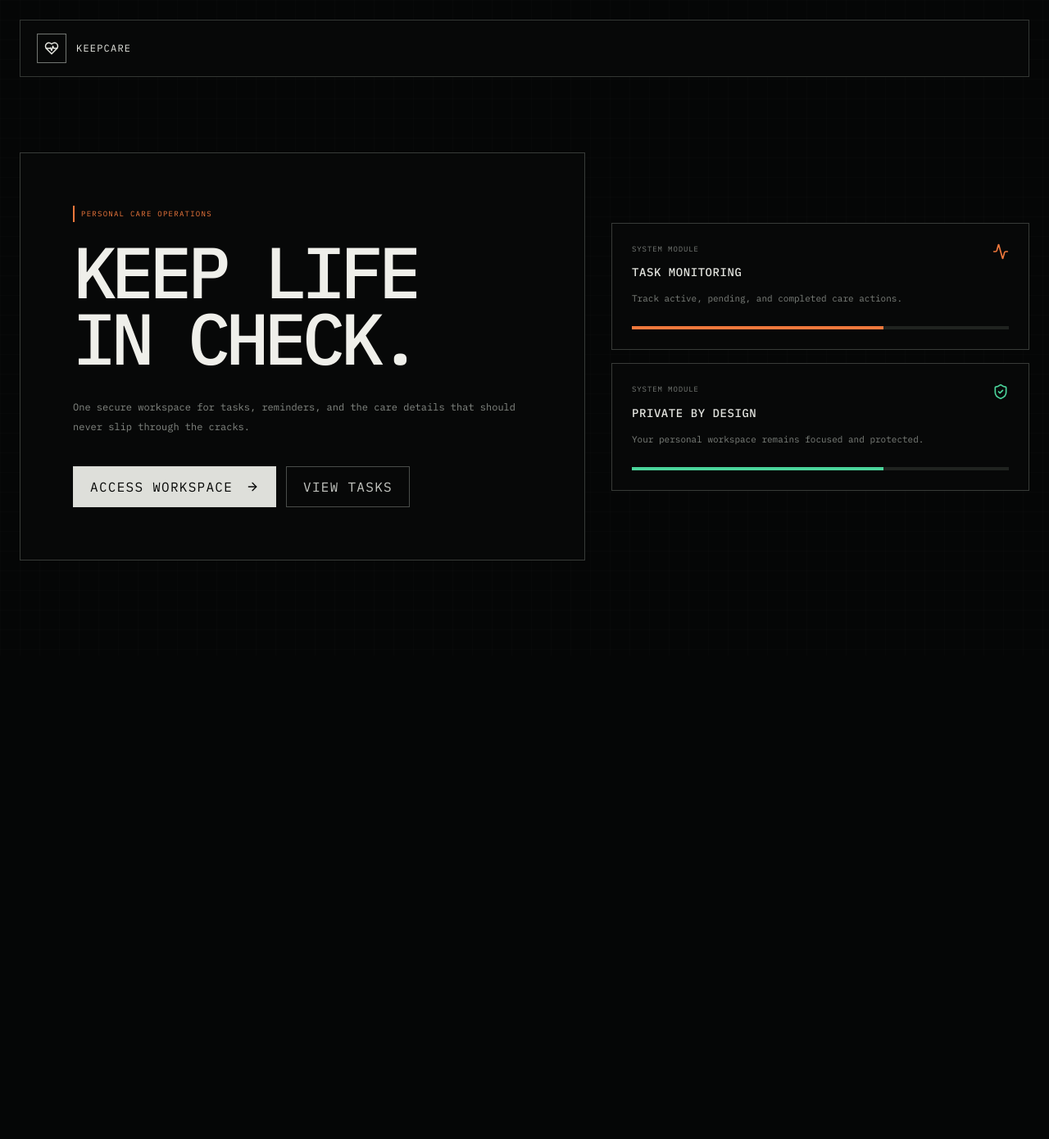
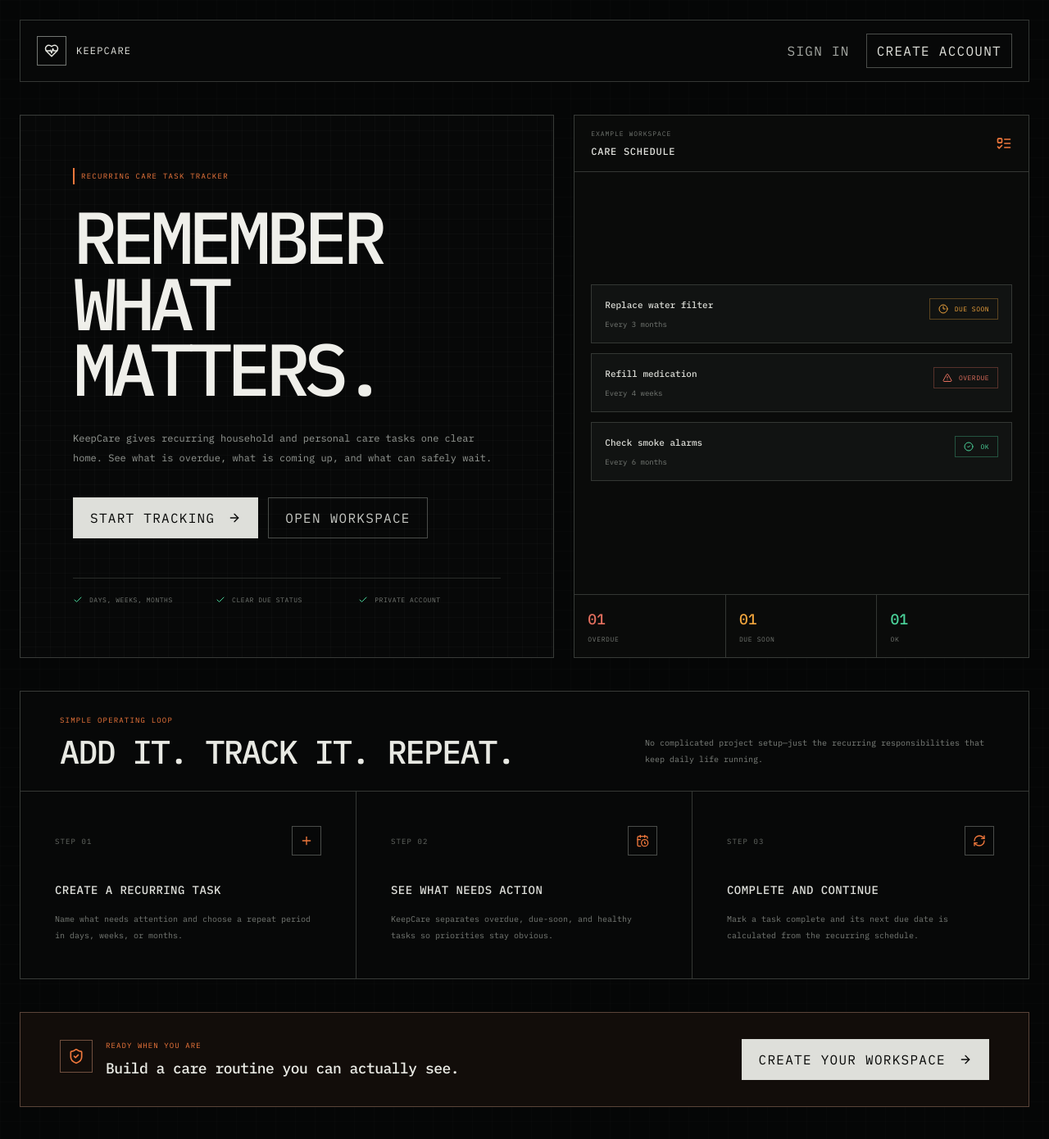
Before and after one commit to EugeneNosov/keepcareapp, a React (Vite) app: page / in a window 1280 px wide. Shown: the top 1390 px of the page at 82% size. Before the commit the page ends 800 px from the top, so only its background shows below. Built offline with nearby package versions, Linux system fonts and the light colour scheme; no server answers.

Commit message:
Rework landing page

```diff
--- a/src/features/marketing/pages/LandingPage.tsx
+++ b/src/features/marketing/pages/LandingPage.tsx
@@ -1,73 +1,262 @@
-import { LuActivity, LuArrowRight, LuShieldCheck } from 'react-icons/lu'
-import { Link } from 'react-router'
+import {
+  LuArrowRight,
+  LuCalendarClock,
+  LuCheck,
+  LuCircleCheck,
+  LuClock3,
+  LuListTodo,
+  LuPlus,
+  LuRefreshCw,
+  LuShieldCheck,
+  LuTriangleAlert,
+} from 'react-icons/lu';
+import { Link } from 'react-router';
 import { ROUTES } from '../../../app.constants.ts';
 import Brand from '../../../components/brand/Brand.tsx';
 
+const exampleTasks = [
+  {
+    name: 'Replace water filter',
+    repeat: 'Every 3 months',
+    status: 'Due soon',
+    color: '#f0a43c',
+    icon: LuClock3,
+  },
+  {
+    name: 'Refill medication',
+    repeat: 'Every 4 weeks',
+    status: 'Overdue',
+    color: '#e36f5e',
+    icon: LuTriangleAlert,
+  },
+  {
+    name: 'Check smoke alarms',
+    repeat: 'Every 6 months',
+    status: 'OK',
+    color: '#4bd49b',
+    icon: LuCircleCheck,
+  },
+];
+
+const workflow = [
+  {
+    step: '01',
+    title: 'Create a recurring task',
+    text: 'Name what needs attention and choose a repeat period in days, weeks, or months.',
+    icon: LuPlus,
+  },
+  {
+    step: '02',
+    title: 'See what needs action',
+    text: 'KeepCare separates overdue, due-soon, and healthy tasks so priorities stay obvious.',
+    icon: LuCalendarClock,
+  },
+  {
+    step: '03',
+    title: 'Complete and continue',
+    text: 'Mark a task complete and its next due date is calculated from the recurring schedule.',
+    icon: LuRefreshCw,
+  },
+];
+
 export function LandingPage() {
   return (
-    <section className="mx-auto flex min-h-screen w-full max-w-[1320px] flex-col px-6 py-6 max-[640px]:px-4">
+    <div className="mx-auto min-h-screen w-full max-w-[1320px] px-6 py-6 max-[640px]:px-4">
       <header className="flex items-center justify-between border border-[#343734] bg-[#070808] px-5 py-4">
         <Brand/>
+        <nav className="flex items-center gap-2" aria-label="Account">
+          <Link
+            className="px-3 py-2 text-[9px] tracking-[0.08em] text-[#a5a8a3] uppercase hover:text-[#f0783c]"
+            to={ROUTES.login}
+          >
+            Sign in
+          </Link>
+          <Link
+            className="border border-[#4a4d4a] px-3 py-2 text-[9px] tracking-[0.08em] text-[#e1e2dc] uppercase hover:border-[#f0783c] hover:text-[#f0783c]"
+            to={ROUTES.register}
+          >
+            Create account
+          </Link>
+        </nav>
       </header>
 
-      <main className="grid flex-1 grid-cols-[1.15fr_0.85fr] items-center gap-8 py-12 max-[800px]:grid-cols-1">
-        <div className="border border-[#383b38] bg-[#070808] p-[clamp(28px,5vw,64px)]">
+      <main>
+        <section className="grid grid-cols-[1.08fr_0.92fr] items-stretch gap-6 py-10 max-[900px]:grid-cols-1">
+          <div className="relative overflow-hidden border border-[#383b38] bg-[#070808] p-[clamp(30px,5vw,66px)]">
+            <div
+              className="absolute inset-0 bg-[linear-gradient(rgba(255,255,255,0.018)_1px,transparent_1px),linear-gradient(90deg,rgba(255,255,255,0.018)_1px,transparent_1px)] bg-[size:18px_18px]"/>
+            <div className="relative">
               <p
-            className="mb-5 flex items-center gap-2 text-[9px] tracking-[0.14em] text-[#f0783c] uppercase before:h-5 before:w-0.5 before:bg-[#f0783c]">
-            Personal care operations
+                className="mb-6 flex items-center gap-2 text-[9px] tracking-[0.14em] text-[#f0783c] uppercase before:h-5 before:w-0.5 before:bg-[#f0783c]">
+                Recurring care task tracker
               </p>
               <h1
-            className="max-w-[720px] text-[clamp(44px,7vw,88px)] leading-[0.92] font-medium tracking-[-0.07em] text-[#efefea] uppercase">
-            Keep life<br/>in check.
+                className="max-w-[760px] text-[clamp(46px,7vw,92px)] leading-[0.9] font-medium tracking-[-0.075em] text-[#efefea] uppercase">
+                Remember<br/>what matters.
               </h1>
-          <p className="mt-8 max-w-[560px] text-xs leading-6 text-[#858984]">
-            One secure workspace for tasks, reminders, and the care details that should never slip through the cracks.
+              <p className="mt-8 max-w-[610px] text-xs leading-6 text-[#969a95]">
+                KeepCare gives recurring household and personal care tasks one
+                clear home. See what is overdue, what is coming up, and what can
+                safely wait.
               </p>
-          <nav className="mt-9 flex flex-wrap gap-3">
+
+              <div className="mt-9 flex flex-wrap gap-3">
                 <Link
                   className="inline-flex items-center gap-4 border border-[#dadbd6] bg-[#dedfda] px-5 py-3 text-[10px] font-semibold tracking-[0.08em] text-[#080908] uppercase hover:bg-white"
-              to={ROUTES.login}>
-              Access workspace <LuArrowRight aria-hidden="true"/>
+                  to={ROUTES.register}
+                >
+                  Start tracking
+                  <LuArrowRight aria-hidden="true"/>
                 </Link>
                 <Link
-              className="inline-flex items-center gap-4 border border-[#4a4d4a] px-5 py-3 text-[10px] tracking-[0.08em] text-[#c5c7c2] uppercase hover:border-[#f0783c] hover:text-[#f0783c]"
-              to={ROUTES.tasks}>
-              View tasks
+                  className="inline-flex items-center gap-3 border border-[#4a4d4a] px-5 py-3 text-[10px] tracking-[0.08em] text-[#c5c7c2] uppercase hover:border-[#f0783c] hover:text-[#f0783c]"
+                  to={ROUTES.login}
+                >
+                  Open workspace
                 </Link>
-          </nav>
               </div>
 
-        <aside className="grid gap-4">
+              <div
+                className="mt-12 grid grid-cols-3 border-t border-[#292c29] pt-5 max-[560px]:grid-cols-1 max-[560px]:gap-4">
                 {[
-            {
-              title: 'Task monitoring',
-              text: 'Track active, pending, and completed care actions.',
-              icon: LuActivity,
-              accent: '#f0783c'
-            },
-            {
-              title: 'Private by design',
-              text: 'Your personal workspace remains focused and protected.',
-              icon: LuShieldCheck,
-              accent: '#4bd49b'
-            },
-          ].map(({title, text, icon: Icon, accent}) => (
-            <article className="border border-[#383b38] bg-[#070808] p-6" key={title}>
-              <div className="flex items-start justify-between gap-5">
+                  'Days, weeks, months',
+                  'Clear due status',
+                  'Private account',
+                ].map((item) => (
+                  <span
+                    className="flex items-center gap-2 text-[8px] tracking-[0.07em] text-[#747873] uppercase"
+                    key={item}
+                  >
+                    <LuCheck className="size-3 text-[#4bd49b]" aria-hidden="true"/>
+                    {item}
+                  </span>
+                ))}
+              </div>
+            </div>
+          </div>
+
+          <aside className="flex flex-col border border-[#383b38] bg-[#0a0b0a]">
+            <header className="flex items-center justify-between border-b border-[#343734] px-5 py-4">
               <div>
-                  <p className="text-[9px] tracking-[0.1em] text-[#777b77] uppercase">System module</p>
-                  <h2 className="mt-3 text-sm font-medium tracking-[0.04em] text-[#e2e3de] uppercase">{title}</h2>
-                  <p className="mt-3 text-[11px] leading-5 text-[#7d817c]">{text}</p>
+                <p className="text-[8px] tracking-[0.12em] text-[#727671] uppercase">
+                  Example workspace
+                </p>
+                <h2 className="mt-2 text-xs font-medium tracking-[0.06em] text-[#e1e2dd] uppercase">
+                  Care schedule
+                </h2>
               </div>
-                <Icon className="size-5 shrink-0" style={{color: accent}} aria-hidden="true"/>
+              <LuListTodo className="size-5 text-[#f0783c]" aria-hidden="true"/>
+            </header>
+
+            <div className="grid flex-1 content-center gap-3 p-5">
+              {exampleTasks.map(({name, repeat, status, color, icon: Icon}) => (
+                <article
+                  className="border border-[#343734] bg-[#111312] p-4 transition-colors hover:border-[#555855] hover:bg-[#151715]"
+                  key={name}
+                >
+                  <div className="flex items-start justify-between gap-4">
+                    <div>
+                      <h3 className="text-[11px] font-medium text-[#dcddd7]">
+                        {name}
+                      </h3>
+                      <p className="mt-2 text-[9px] text-[#777b76]">{repeat}</p>
                     </div>
-              <div className="mt-6 h-1 bg-[#202320]">
-                <span className="block h-full w-2/3" style={{backgroundColor: accent}}/>
+                    <span
+                      className="flex shrink-0 items-center gap-2 border px-2.5 py-1.5 text-[8px] tracking-[0.06em] uppercase"
+                      style={{borderColor: `${color}55`, color}}
+                    >
+                      <Icon className="size-3" aria-hidden="true"/>
+                      {status}
+                    </span>
                   </div>
                 </article>
               ))}
+            </div>
+
+            <footer className="grid grid-cols-3 border-t border-[#343734]">
+              {[
+                ['01', 'Overdue', '#e36f5e'],
+                ['01', 'Due soon', '#f0a43c'],
+                ['01', 'OK', '#4bd49b'],
+              ].map(([value, label, color]) => (
+                <div className="border-r border-[#343734] p-4 last:border-r-0" key={label}>
+                  <strong className="text-lg font-medium" style={{color}}>
+                    {value}
+                  </strong>
+                  <span className="mt-1 block text-[8px] tracking-[0.08em] text-[#727671] uppercase">
+                    {label}
+                  </span>
+                </div>
+              ))}
+            </footer>
           </aside>
+        </section>
+
+        <section className="border border-[#383b38] bg-[#070808]">
+          <header
+            className="flex flex-wrap items-end justify-between gap-5 border-b border-[#343734] px-[clamp(24px,4vw,48px)] py-7">
+            <div>
+              <p className="text-[9px] tracking-[0.13em] text-[#f0783c] uppercase">
+                Simple operating loop
+              </p>
+              <h2
+                className="mt-3 text-[clamp(24px,4vw,40px)] leading-none font-medium tracking-[-0.045em] text-[#e8e9e3] uppercase">
+                Add it. Track it. Repeat.
+              </h2>
+            </div>
+            <p className="max-w-[420px] text-[10px] leading-5 text-[#7d817c]">
+              No complicated project setup—just the recurring responsibilities
+              that keep daily life running.
+            </p>
+          </header>
+
+          <div className="grid grid-cols-3 max-[800px]:grid-cols-1">
+            {workflow.map(({step, title, text, icon: Icon}) => (
+              <article
+                className="border-r border-[#343734] p-[clamp(24px,4vw,42px)] last:border-r-0 max-[800px]:border-r-0 max-[800px]:border-b max-[800px]:last:border-b-0"
+                key={step}
+              >
+                <div className="flex items-center justify-between">
+                  <span className="text-[9px] tracking-[0.12em] text-[#666a65] uppercase">
+                    Step {step}
+                  </span>
+                  <span className="grid size-9 place-items-center border border-[#4a4d4a] text-[#f0783c]">
+                    <Icon className="size-4" aria-hidden="true"/>
+                  </span>
+                </div>
+                <h3 className="mt-8 text-sm font-medium tracking-[0.03em] text-[#dedfda] uppercase">
+                  {title}
+                </h3>
+                <p className="mt-4 text-[10px] leading-5 text-[#777b76]">{text}</p>
+              </article>
+            ))}
+          </div>
+        </section>
+
+        <section
+          className="my-10 flex flex-wrap items-center justify-between gap-7 border border-[#5a4439] bg-[#120d0a] px-[clamp(24px,4vw,48px)] py-8">
+          <div className="flex items-start gap-4">
+            <span className="grid size-10 shrink-0 place-items-center border border-[#71503f] text-[#f0783c]">
+              <LuShieldCheck className="size-5" aria-hidden="true"/>
+            </span>
+            <div>
+              <p className="text-[9px] tracking-[0.12em] text-[#f0783c] uppercase">
+                Ready when you are
+              </p>
+              <h2 className="mt-2 text-lg font-medium tracking-[-0.03em] text-[#ebece6]">
+                Build a care routine you can actually see.
+              </h2>
+            </div>
+          </div>
+          <Link
+            className="inline-flex items-center gap-4 border border-[#dadbd6] bg-[#dedfda] px-5 py-3 text-[10px] font-semibold tracking-[0.08em] text-[#080908] uppercase hover:bg-white"
+            to={ROUTES.register}
+          >
+            Create your workspace
+            <LuArrowRight aria-hidden="true"/>
+          </Link>
+        </section>
       </main>
-    </section>
-  )
+    </div>
+  );
 }
```
Lines whose indentation alone changed are shown as unchanged.
